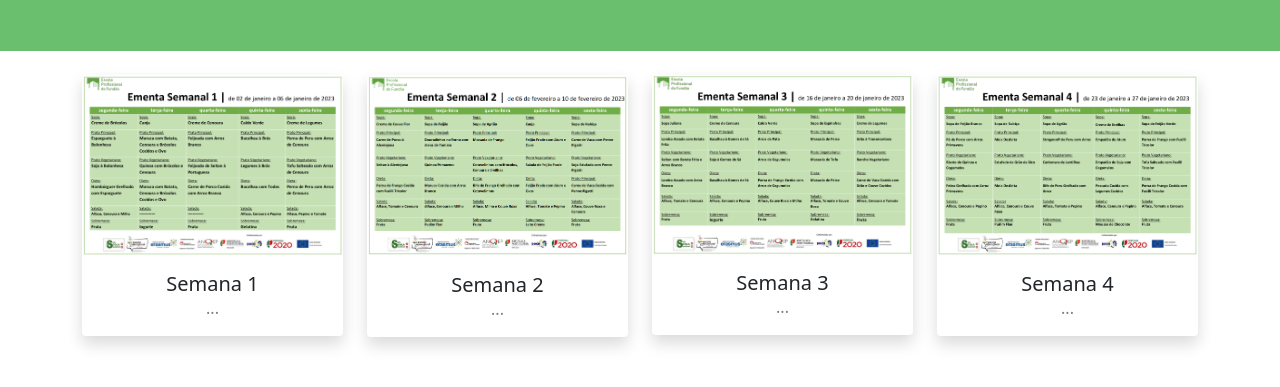
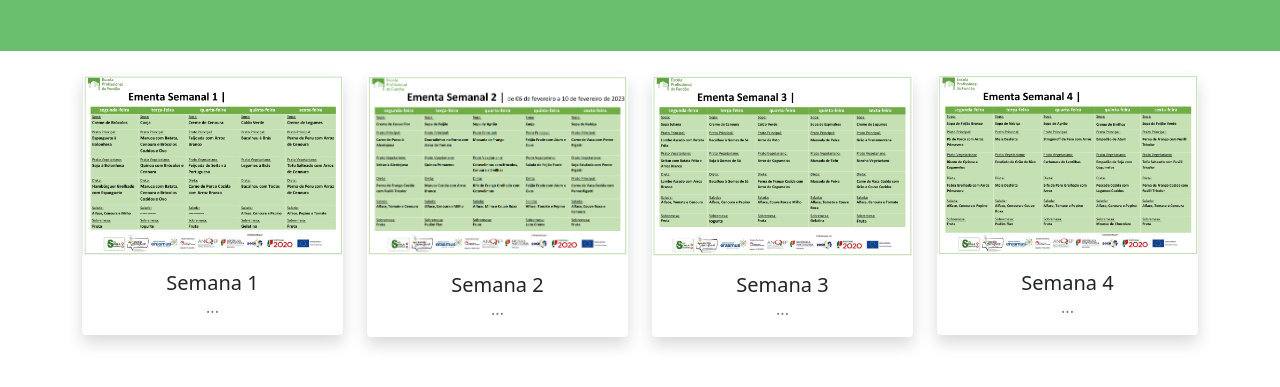
Before and after one commit to jhonnynetworker/epf-nexs, a plain HTML site: page ementa_fevereiro.html in a window 1280 px wide. Shown: the part 101-488 px from the top of the page. Drawn offline with Linux system fonts and the light colour scheme.

Commit message:
atualizaçao ementas fevereiro

```diff
--- a/ementa_fevereiro.html
+++ b/ementa_fevereiro.html
@@ -26,7 +26,7 @@
             <!-- Team Member 1 -->
             <div class="col-xl-3 col-md-6 mb-4">
                 <div class="card border-0 shadow">
-                    <img src="img/Ementas 2023/Janeiro/semana-1-jan-2023.png" class="card-img-top" alt="...">
+                    <img src="img/Ementas 2023/Fevereiro/semana1.png" class="card-img-top" alt="...">
                     <div class="card-body text-center">
                         <h5 class="card-title mb-0">Semana 1</h5>
                         <div class="card-text text-black-50">...</div>
@@ -46,7 +46,7 @@
             <!-- Team Member 3 -->
             <div class="col-xl-3 col-md-6 mb-4">
                 <div class="card border-0 shadow">
-                    <img src="/img/Ementas 2023/Janeiro/semana-3-jan-2023.png" class="card-img-top" alt="...">
+                    <img src="/img/Ementas 2023/Fevereiro/semana3.png" class="card-img-top" alt="...">
                     <div class="card-body text-center">
                         <h5 class="card-title mb-0">Semana 3</h5>
                         <div class="card-text text-black-50">...</div>
@@ -56,7 +56,7 @@
             <!-- Team Member 4 -->
             <div class="col-xl-3 col-md-6 mb-4">
                 <div class="card border-0 shadow">
-                    <img src="img/Ementas 2023/Janeiro/semana-4-jan-2023.png" class="card-img-top" alt="...">
+                    <img src="img/Ementas 2023/Fevereiro/semana4.png" class="card-img-top" alt="...">
                     <div class="card-body text-center">
                         <h5 class="card-title mb-0">Semana 4</h5>
                         <div class="card-text text-black-50">...</div>
```
Also changed, not shown: img/Ementas 2023/Fevereiro/semana1.png (added), img/Ementas 2023/Fevereiro/semana3.png (added), img/Ementas 2023/Fevereiro/semana4.png (added).
